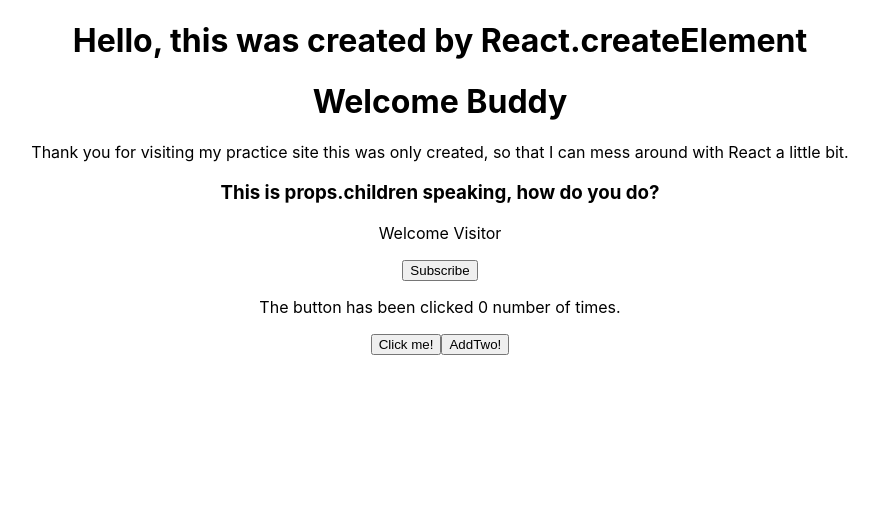
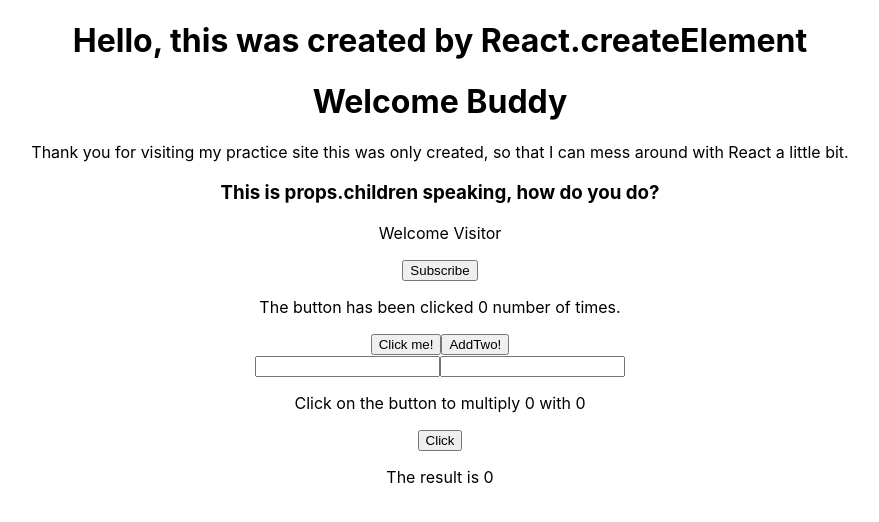
Before and after one commit to pldvd/react-tutorial-codevolution, a React (Create React App) app: page / in a window 1280 px wide. Shown: the top 522 px of the page, without its empty margins (200-1079 px from the left). Built offline with nearby package versions, Linux system fonts and the light colour scheme.

Commit message:
add Adder component

```diff
--- a/src/App.js
+++ b/src/App.js
@@ -4,6 +4,7 @@
 import Message from './components/Message'
 import Counter from './components/Counter'
 import './App.css';
+import Adder from './components/Adder'
 
 
 //we can add properties(props) to React elements defined in the JSX as element attributes, these props will we passed on to the child element for use as either a function parameter in a functional component or this.props.propName in a class component
@@ -20,6 +21,7 @@
       <Welcome name="Buddy" topic="React"/>
       <Message />
       <Counter addTwo = {this.addTwo}/>
+      <Adder />
     </div>
     )
   }
--- /dev/null
+++ b/src/components/Adder.js
@@ -0,0 +1,43 @@
+import React, { Component } from 'react'
+
+export default class Adder extends Component {
+  constructor(props) {
+    super(props)
+
+    this.state = {
+      baseNumber: 0,
+      multiplier: 0,
+      result: 0,
+    }
+  }
+
+  setBase = (e) => {
+    this.setState({
+      baseNumber: e.target.value
+    })
+  }
+
+  setMultiplier = (e) => {
+    this.setState({
+      multiplier: e.target.value
+    })
+  }
+
+  multiply = () => {
+    this.setState({
+      result: this.state.baseNumber * this.state.multiplier
+    })
+  }
+
+  render() {
+    return (
+      <div>
+        <input type="number" onChange={this.setBase}></input>
+        <input type="number" onChange={this.setMultiplier}></input>
+        <p>Click on the button to multiply {this.state.baseNumber} with {this.state.multiplier}</p>
+        <button onClick={this.multiply}>Click</button>
+        <p>The result is {this.state.result}</p>
+      </div>
+    )
+  }
+}
```
